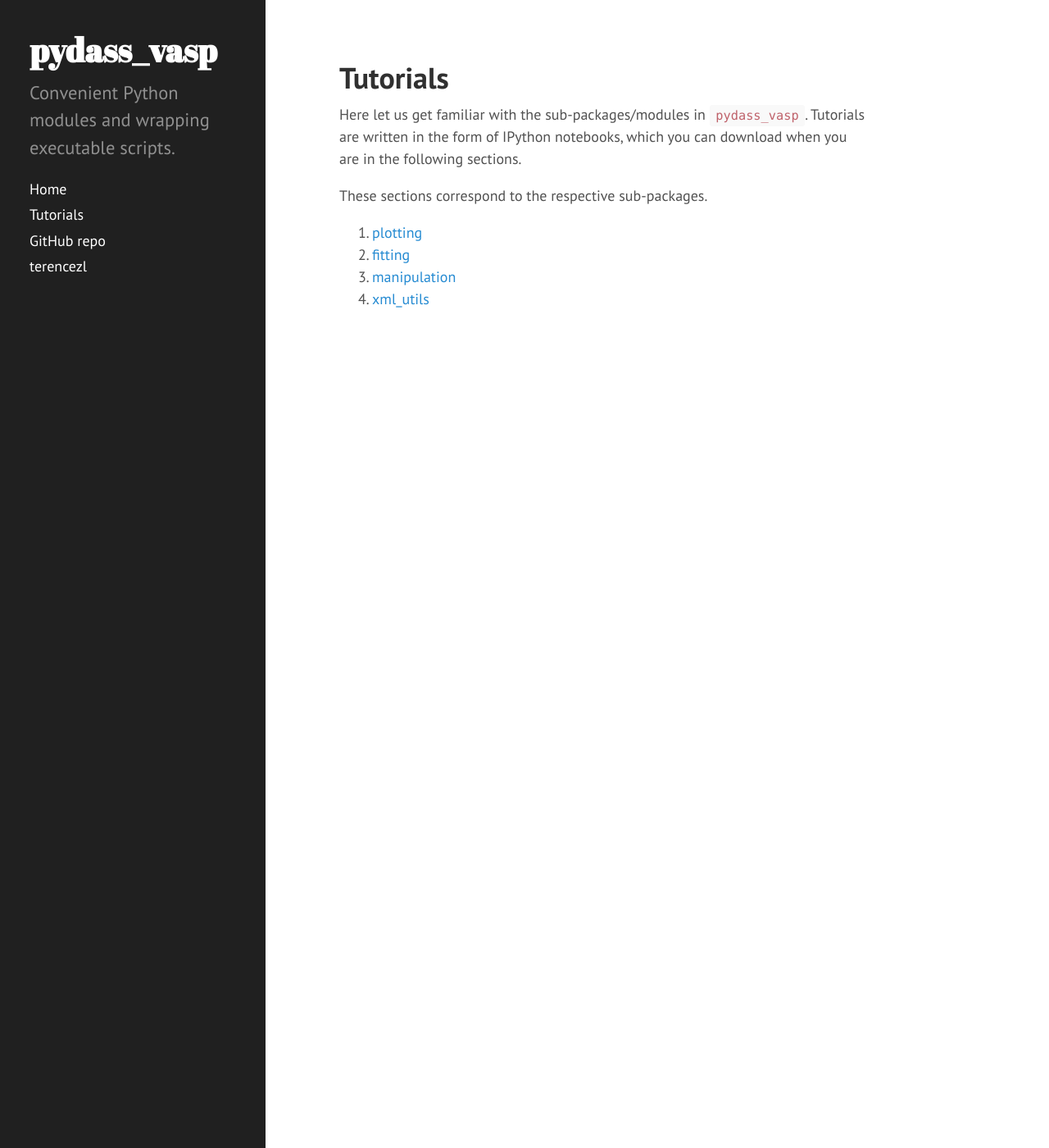
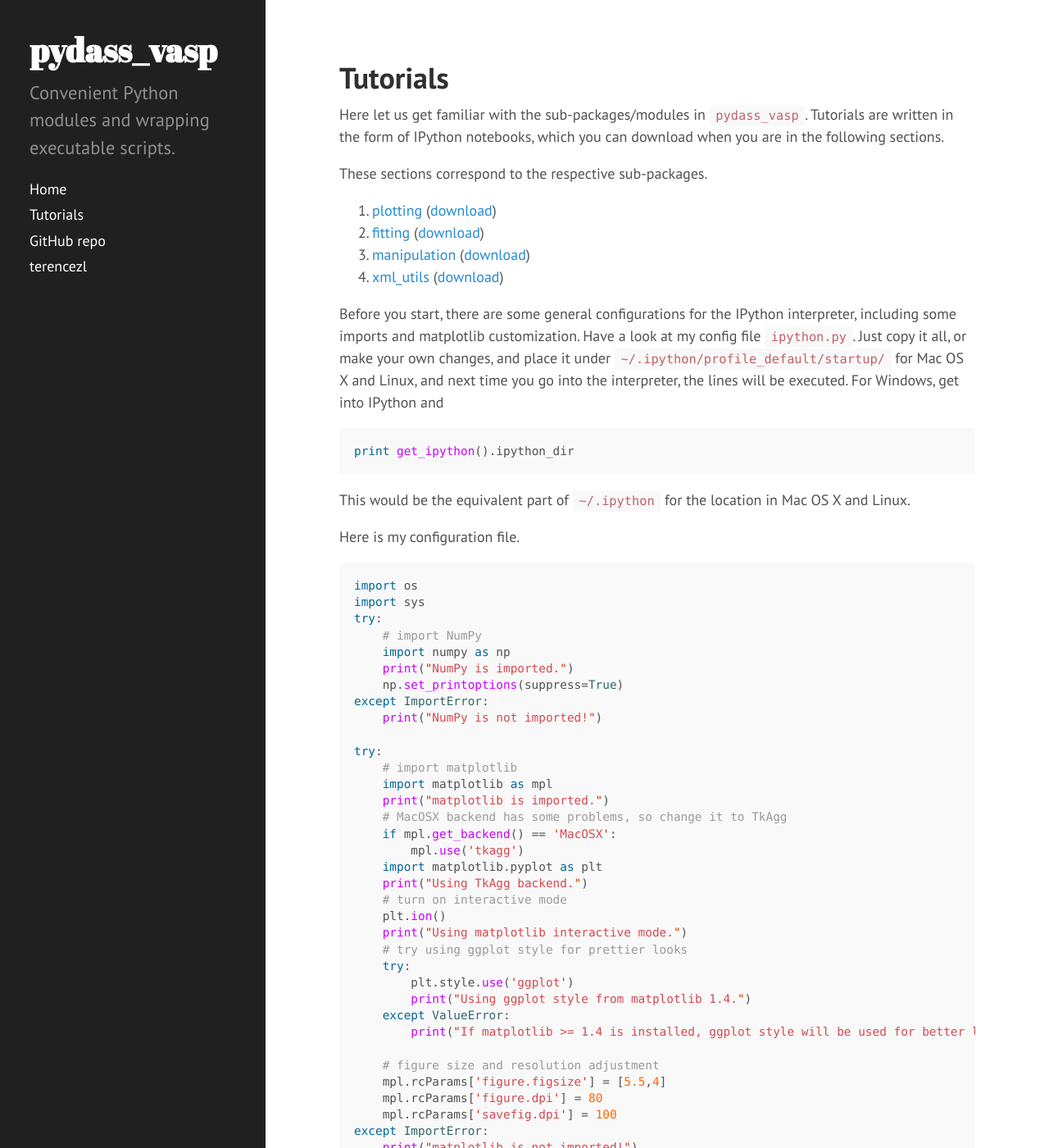
Before and after one commit to terencezl/pydass_vasp, a Jekyll site: the page built from tutorials/index.md, in a window 1280 px wide and 1400 px high. Shown: the whole window at 82% size. Built offline with Jekyll 4.4.1, drawn with Linux system fonts in a browser that asks for light colours; Markdown is read by kramdown in place of the engine named in the settings.

Commit message:
tutorials

````diff
--- a/public/css/hyde.css
+++ b/public/css/hyde.css
@@ -128,7 +128,7 @@ a.sidebar-nav-item:focus {
 
 @media (min-width: 48em) {
   .content {
-    max-width: 38rem;
+    max-width: 50rem;
     margin-left: 20rem;
     margin-right: 2rem;
   }
--- a/tutorials/index.md
+++ b/tutorials/index.md
@@ -8,7 +8,58 @@ IPython notebooks, which you can download when you are in the following sections
 
 These sections correspond to the respective sub-packages.
 
-1. [plotting](plotting/)
-2. [fitting](fitting/)
-3. [manipulation](manipulation/)
-4. [xml_utils](xml_utils/)
+1. [plotting](plotting/) ([download]({{ site.baseurl }}/notebooks/plotting.ipynb))
+2. [fitting](fitting/) ([download]({{ site.baseurl }}/notebooks/fitting.ipynb))
+3. [manipulation](manipulation/) ([download]({{ site.baseurl }}/notebooks/manipulation.ipynb))
+4. [xml_utils](xml_utils/) ([download]({{ site.baseurl }}/notebooks/xml_utils.ipynb))
+
+Before you start, there are some general configurations for the IPython interpreter, including some imports and
+matplotlib customization. Have a look at my config file `ipython.py`. Just copy it all, or make your own changes, and
+place it under `~/.ipython/profile_default/startup/` for Mac OS X and Linux, and next time you go into the interpreter,
+the lines will be executed. For Windows, get into IPython and
+
+```python
+print get_ipython().ipython_dir
+```
+
+This would be the equivalent part of `~/.ipython` for the location in Mac OS X and Linux.
+
+Here is my configuration file.
+
+```python
+import os
+import sys
+try:
+    # import NumPy
+    import numpy as np
+    print("NumPy is imported.")
+    np.set_printoptions(suppress=True)
+except ImportError:
+    print("NumPy is not imported!")
+
+try:
+    # import matplotlib
+    import matplotlib as mpl
+    print("matplotlib is imported.")
+    # MacOSX backend has some problems, so change it to TkAgg
+    if mpl.get_backend() == 'MacOSX':
+        mpl.use('tkagg')
+    import matplotlib.pyplot as plt
+    print("Using TkAgg backend.")
+    # turn on interactive mode
+    plt.ion()
+    print("Using matplotlib interactive mode.")
+    # try using ggplot style for prettier looks
+    try:
+        plt.style.use('ggplot')
+        print("Using ggplot style from matplotlib 1.4.")
+    except ValueError:
+        print("If matplotlib >= 1.4 is installed, ggplot style will be used for better looks.")
+
+    # figure size and resolution adjustment
+    mpl.rcParams['figure.figsize'] = [5.5,4]
+    mpl.rcParams['figure.dpi'] = 80
+    mpl.rcParams['savefig.dpi'] = 100
+except ImportError:
+    print("matplotlib is not imported!")
+```
````
Also changed, not shown: index.md (+3 -3 lines), public/imgs/band_structure.png (renamed from images/band_structure.png), public/imgs/dos.png (renamed from images/dos.png), public/imgs/dos_combined.png (renamed from images/dos_combined.png), public/imgs/dos_overlapping.png (renamed from images/dos_overlapping.png).
